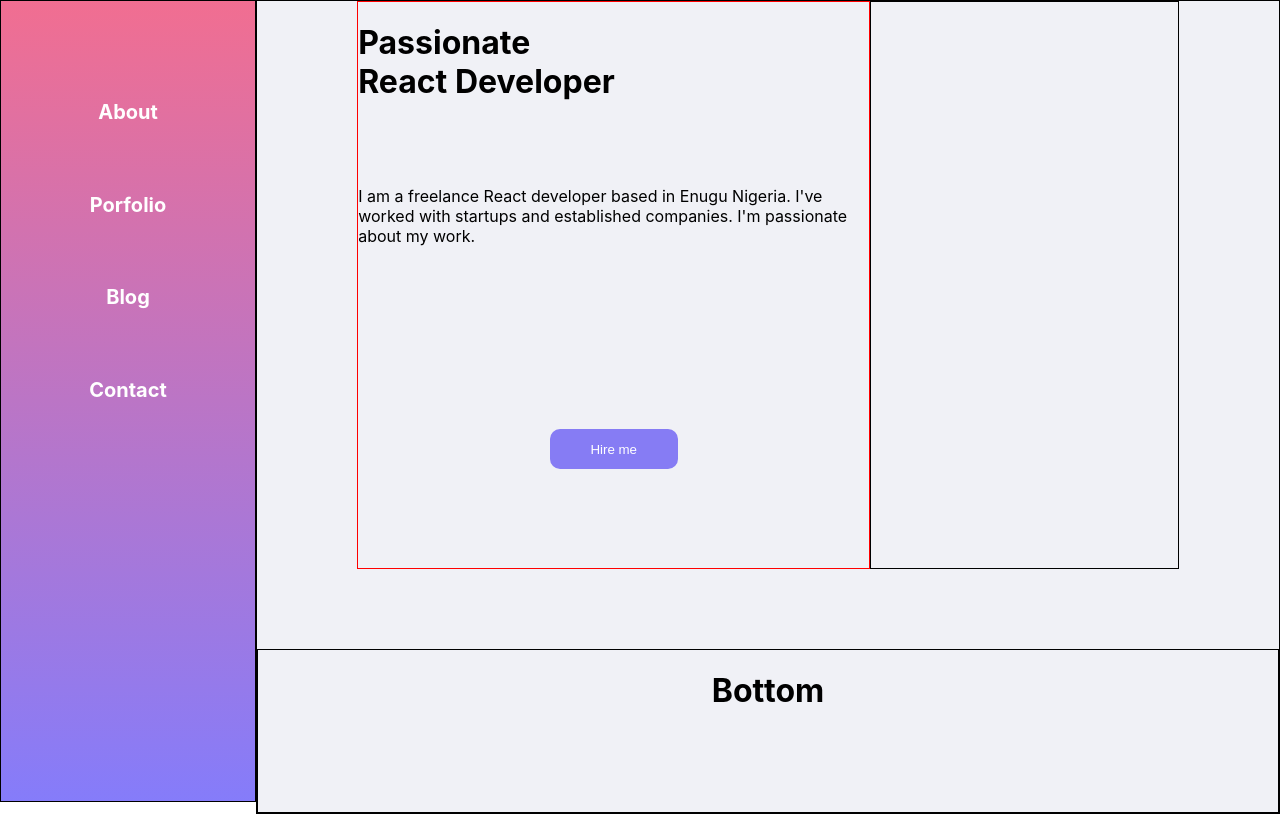
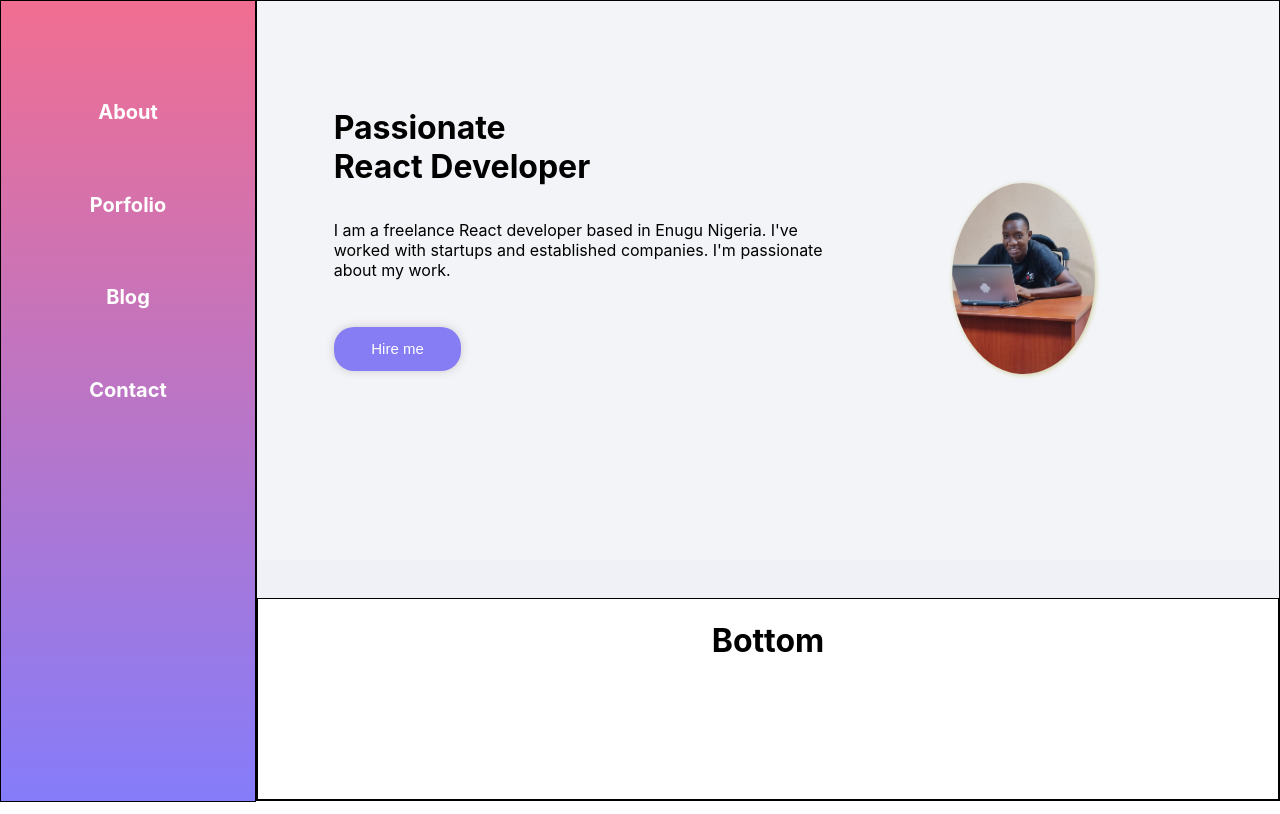
Before and after one commit to da-nazy/resume, a React (Create React App) app: page / in a window 1280 px wide. Built offline with nearby package versions, Linux system fonts and the light colour scheme.

Commit message:
recent update

```diff
--- a/src/Component/Main.js
+++ b/src/Component/Main.js
@@ -1,21 +1,41 @@
 import '../style/main.css';
+import avatar from '../Asset/Image/avatar.jpg'
 export default function Main() {
+    const socialHandle=[
+        {
+            name:'Instagram',
+            icon:'',
+        },
+        {
+            name:'Facebook',
+            icon:'',
+
+        },
+        {
+            name:'Whatsapp',
+            icon:'',
+        },
+        {
+            name:'Github',
+            icon:'',
+        }
+    ]
     return (
         <div className="about">
-           <div style={{height:'70%',flexDirection:'row',display:'flex',justifyContent:'center',}}>
-               <div style={{border:'1px solid red',width:'50%'}} >
+           <div style={{height:'70%',flexDirection:'row',display:'flex',justifyContent:'center',backgroundColor:'#F3F4F8'}}>
+               <div style={{width:'50%',height:'65%',paddingBottom:25,margin:'auto 0',alignItems:'left',justifyContent:'space-evenly'}} >
                <h1 style={{height:'25%',textAlign:'left'}}>Passionate <br/>React Developer</h1>
-               <p style={{height:'40%',textAlign:'left'}}>I am a freelance React developer based in Enugu Nigeria.
+               <p style={{height:'25%',textAlign:'left',marginTop:20}}>I am a freelance React developer based in Enugu Nigeria.
                    I've worked with startups
                   and established companies.
                   I'm passionate about my work.</p>
-                  <button style={{justifyContent:'left', height:'20%', width:'25%',height:40,borderRadius:10,backgroundColor:'#867CF4',color:'#fff',fontWeight:'500',border:'1px solid transparent'}}>Hire me</button>
+                <button style={{ justifyContent:'center',display:'flex',flexDirection:'row', height:'12%', width:'25%',borderRadius:20,backgroundColor:'#867CF4',color:'#fff',fontWeight:'500',border:'1px solid transparent',textAlign:'center',alignItems:'center',fontSize:15,boxShadow:" 0 0 10px #ccc"}}>Hire me</button>
                 </div>
-                <div style={{border:'1px solid black',width:'30%'}}>
-                    <img  style={{backgroundImage:`url(../Asset/Image/avatar.jpg)`}}/>
+                <div style={{width:'35%',alignSelf:'center'}} >
+                    <img  src={avatar} style={{width:'40%',height:'20%',borderRadius:'50%',backgroundSize:'contain',boxShadow:" 1px 1px 5px #cc9"}}/>
                 </div>
            </div>
-           <div style={{border:'1px solid black',height:'20%'}}>
+           <div style={{border:'1px solid black',height:'25%',backgroundColor:'#fff'}}>
                <h1>Bottom </h1>
            </div>
         </div>
--- a/src/style/sidebar.css
+++ b/src/style/sidebar.css
@@ -10,7 +10,7 @@
 .sidebar .navButton{
  font-size:20px;
  color:#fff;
- margin:10;
+
 
 }
 
@@ -25,3 +25,7 @@
  cursor: pointer;
  border-bottom: 1px solid #fff;
 }
+.sidebar{
+    height:'100%';
+    margin-bottom:-3px;
+}
```
Also changed, not shown: 1 other file (tests, documents, lock files or other folders).
